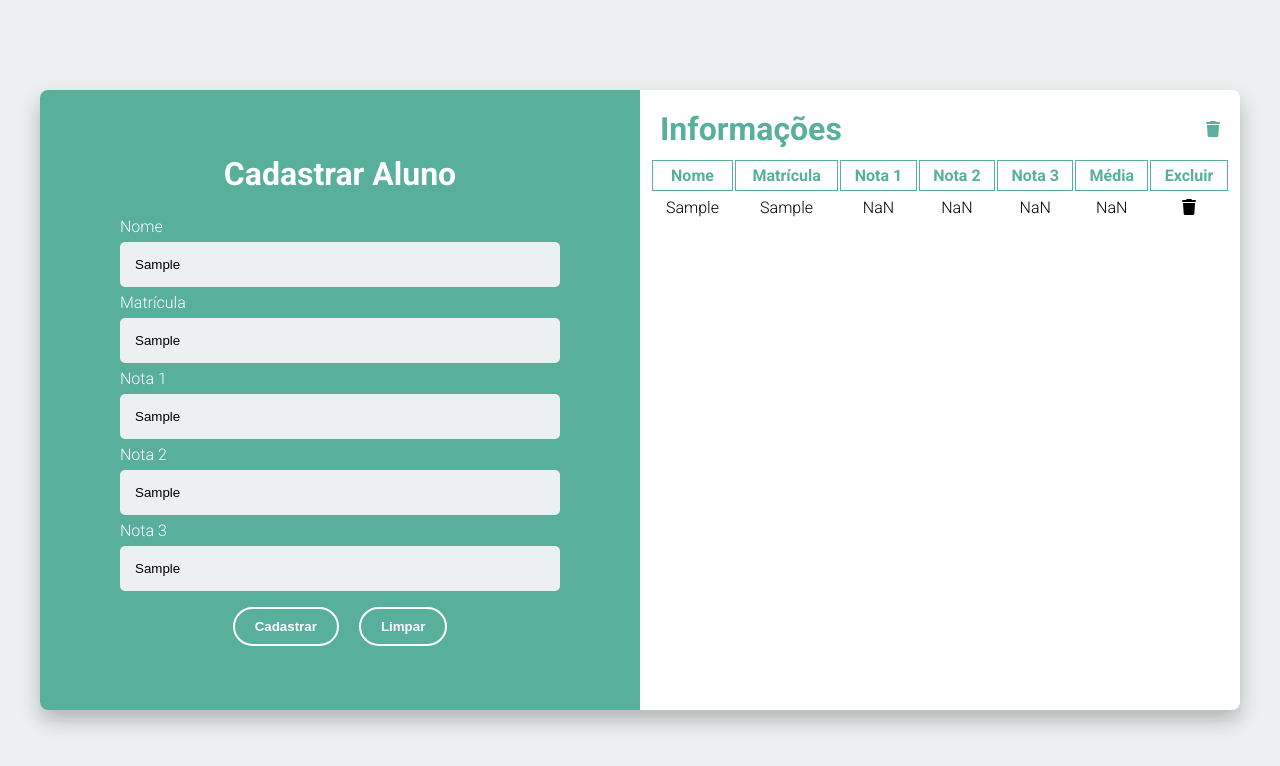
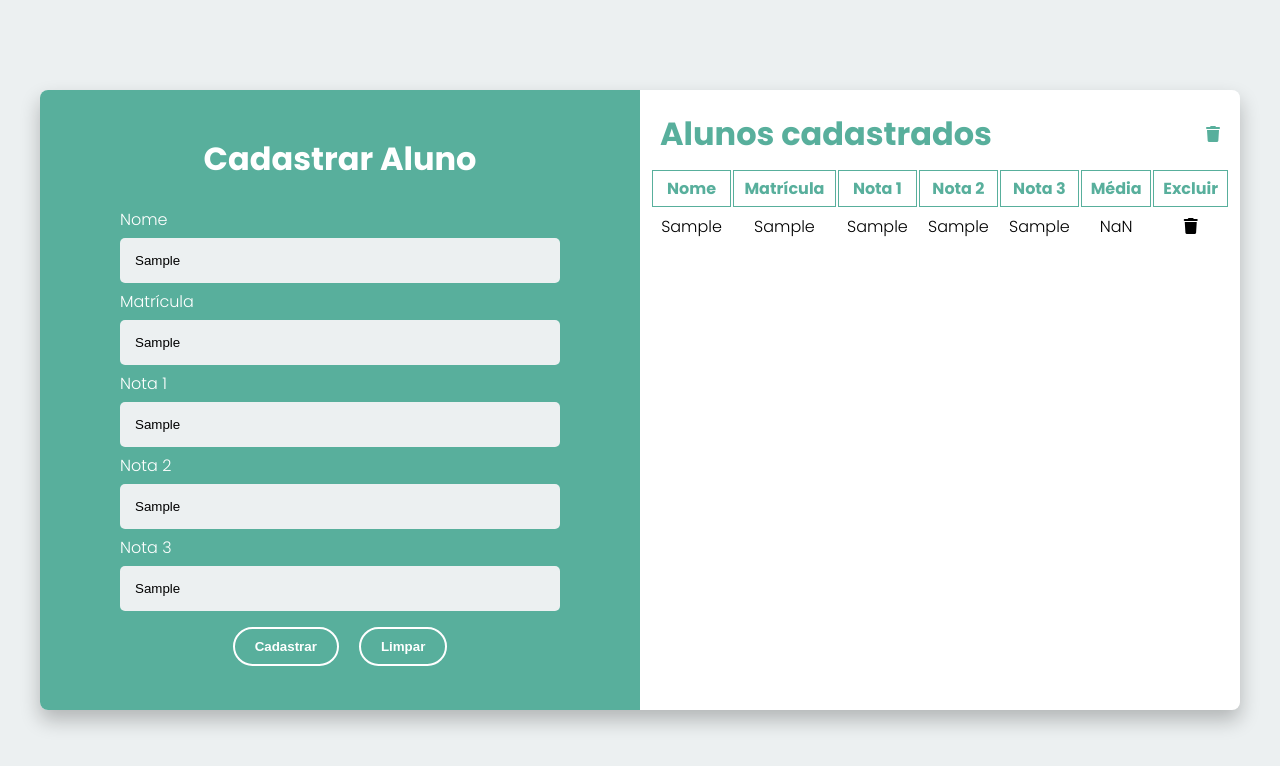
Before and after one commit to wllysses/cadastro_alunos, a website with bundled scripts: page index.html in a window 1280 px wide. Both pictures are taken after typing "Sample", "Sample", "Sample", "Sample", "Sample" into the empty fields and a click on the button "Cadastrar". Built offline with nearby package versions, Linux system fonts and the light colour scheme.

Commit message:
first commit

```diff
--- a/index.html
+++ b/index.html
@@ -10,6 +10,9 @@
     <script src="https://kit.fontawesome.com/8ff11ff9ec.js" crossorigin="anonymous"></script>
     <link rel="stylesheet" href="https://cdnjs.cloudflare.com/ajax/libs/animate.css/4.1.1/animate.min.css"/>
     <script type="module" src="./src/js/index.js" defer></script>
+    <link rel="preconnect" href="https://fonts.googleapis.com">
+    <link rel="preconnect" href="https://fonts.gstatic.com" crossorigin>
+    <link href="https://fonts.googleapis.com/css2?family=Poppins:wght@300;700&display=swap" rel="stylesheet">
 </head>
 <body>
     <main class="container animate__animated animate__fadeInDown">
@@ -17,15 +20,15 @@
             <h1>Cadastrar Aluno</h1>
             <form>
                 <h4>Nome</h4>
-                <input type="text" placeholder="Nome do aluno" id="studentName">
+                <input type="text" placeholder="Nome do aluno" id="studentName" required>
                 <h4>Matrícula</h4>
-                <input type="text" placeholder="Matrícula do aluno" id="studentRegistration">
+                <input type="text" placeholder="Matrícula do aluno" id="studentRegistration" required>
                 <h4>Nota 1</h4>
-                <input type="text" placeholder="Informe a nota 1" id="studentNote1">
+                <input type="text" placeholder="Informe a nota 1" id="studentNote1" required>
                 <h4>Nota 2</h4>
-                <input type="text" placeholder="Informe a nota 2" id="studentNote2">
+                <input type="text" placeholder="Informe a nota 2" id="studentNote2" required>
                 <h4>Nota 3</h4>
-                <input type="text" placeholder="Informe a nota 3" id="studentNote3">
+                <input type="text" placeholder="Informe a nota 3" id="studentNote3" required>
 
                 <div class="buttons">
                     <button type="submit">Cadastrar</button>
@@ -35,10 +38,11 @@
         </section>
         <section class="infoWrapper">
             <div class="infoWrapperHeader">
-                <h2>Informações</h2>
-                <i class="fa-solid fa-trash deleteAll" style="cursor: pointer;" title="Apagar tudo"></i>
+                <h2>Alunos cadastrados</h2>
+                <i class="fa-solid fa-trash deleteAll" style="cursor: pointer;" title="Apagar todos os alunos" id="deleteAllStudents"></i>
             </div>
             <table>
+                <thead>
                     <tr>
                         <th>Nome</th>
                         <th>Matrícula</th>
@@ -48,6 +52,10 @@
                         <th>Média</th>
                         <th>Excluir</th>
                     </tr>
+                </thead>
+                <tbody class="studentRegistryList">
+
+                </tbody>
             </table>
         </section>
     </main>
--- a/src/css/style.scss
+++ b/src/css/style.scss
@@ -11,7 +11,7 @@ body {
     height: 100vh;
     display: grid;
     place-items: center;
-    font-family: 'Roboto', sans-serif;
+    font-family: 'Poppins', sans-serif;
     padding: 10px;
 }
 
@@ -115,6 +115,7 @@ html {
         table {
             width: 100%;
             text-align: center;
+            font-weight: 300;
 
             th {
                 border: 1px solid #58af9c;
--- a/src/js/class.js
+++ b/src/js/class.js
@@ -1,12 +1,10 @@
-class Student {
-    //attributes
+export default class Student {
     name;
     registration;
     note1;
     note2;
     note3;
 
-    //method constructor
     constructor(name, registration, note1, note2, note3) {
         this.name = name;
         this.registration = registration;
@@ -58,8 +56,6 @@ class Student {
 
     //action methods
     calculateAverage() {
-        return ((this.note1 + this.note2 + this.note3) / 3).toFixed(1)
+        return ((Number(this.note1) + Number(this.note2 )+ Number(this.note3)) / 3).toFixed(1)
     }
 }
-
-export { Student }
--- a/src/js/index.js
+++ b/src/js/index.js
@@ -1,4 +1,4 @@
-import { Student } from '../js/class.js'
+import Student from '../js/class.js'
 
 const inputStudentName = document.getElementById('studentName')
 const inputStudentRegistration = document.getElementById('studentRegistration')
@@ -6,36 +6,53 @@ const inputStudentNote1 = (document.getElementById('studentNote1'))
 const inputStudentNote2 = document.getElementById('studentNote2')
 const inputStudentNote3 = document.getElementById('studentNote3')
 const studentForm = document.querySelector('form')
-const tableStudentInfo = document.querySelector('table')
-const btnDeleteAll = document.querySelector('.deleteAll')
+const tableStudentInfo = document.querySelector('.studentRegistryList')
+const btnDeleteAllStudents = document.querySelector('#deleteAllStudents')
 
-//instanciando o Objeto student da classe Student
-let student = new Student()
 
-//funções para cada ação
-function createStudent(objStudent) {
-    objStudent.setName(inputStudentName.value)
-    objStudent.setRegistration(inputStudentRegistration.value)
-    objStudent.setNote1(Number(inputStudentNote1.value))
-    objStudent.setNote2(Number(inputStudentNote2.value))
-    objStudent.setNote3(Number(inputStudentNote3.value))
+function createStudent() {
+    let student = new Student(inputStudentName.value, inputStudentRegistration.value, inputStudentNote1.value, inputStudentNote2.value, inputStudentNote3.value)
 
-    if (objStudent.getName() == '' || objStudent.getRegistration() == '' || objStudent.getNote1() == '' || objStudent.getNote2() == '' || objStudent.getNote3() == '') {
-        alert('Preencha todos os campos.')
-        return
-    }
 
-    tableStudentInfo.innerHTML += `
-                                        <tr class='listItem'>
-                                            <td id="name">${objStudent.getName()}</td>
-                                            <td id="registration">${objStudent.getRegistration()}</td>
-                                            <td id="note1">${objStudent.getNote1()}</td>
-                                            <td id="note2">${objStudent.getNote2()}</td>
-                                            <td id="note3">${objStudent.getNote3()}</td>
-                                            <td id="average">${objStudent.calculateAverage()}</td>
-                                            <td><i class="fa-solid fa-trash delete" style="cursor: pointer;" title="Apagar aluno"></i></td>
-                                        </tr>
-                                    `
+    const trElement = document.createElement('tr')
+    trElement.setAttribute('class', 'listItem')
+    tableStudentInfo.appendChild(trElement)
+
+    const tdElementName = document.createElement('td')
+    tdElementName.setAttribute('id', 'name')
+    tdElementName.innerText = student.getName()
+    trElement.appendChild(tdElementName)
+
+    const tdElementRegistration = document.createElement('td')
+    tdElementRegistration.setAttribute('id', 'registration')
+    tdElementRegistration.innerText = student.getRegistration()
+    trElement.appendChild(tdElementRegistration)
+
+    const tdElementNote1 = document.createElement('td')
+    tdElementNote1.setAttribute('id', 'note1')
+    tdElementNote1.innerText = student.getNote1()
+    trElement.appendChild(tdElementNote1)
+
+    const tdElementNote2 = document.createElement('td')
+    tdElementNote2.setAttribute('id', 'note2')
+    tdElementNote2.innerText = student.getNote2()
+    trElement.appendChild(tdElementNote2)
+
+    const tdElementNote3 = document.createElement('td')
+    tdElementNote3.setAttribute('id', 'note3')
+    tdElementNote3.innerText = student.getNote3()
+    trElement.appendChild(tdElementNote3)
+
+    const tdElementAverage = document.createElement('td')
+    tdElementAverage.setAttribute('id', 'average')
+    tdElementAverage.innerText = student.calculateAverage()
+    trElement.appendChild(tdElementAverage)
+
+    const tdElementBtnDeleteStudent = document.createElement('td')
+    tdElementBtnDeleteStudent.innerHTML = '<i class="fa-solid fa-trash delete" style="cursor: pointer;" title="Apagar aluno"></i>'
+    trElement.appendChild(tdElementBtnDeleteStudent)
+
+
     deleteStudent()
 }
 
@@ -50,21 +67,18 @@ function deleteStudent() {
 }
 
 function deleteAllStudent() {
-    document.querySelectorAll('table .listItem').forEach(item => {
-        item.remove()
-    })
+    tableStudentInfo.innerHTML = ''
 }
 
-//evento para adicionar aluno
-studentForm.onsubmit = function (e) {
-    e.preventDefault()
+studentForm.onsubmit = function (event) {
+    event.preventDefault()
 
-    createStudent(student)
+    createStudent()
 }
 
-//evento para remover todos os alunos
-btnDeleteAll.onclick = function() {
-    if(confirm('Deseja realmente apagar todos os alunos?')) {
+btnDeleteAllStudents.onclick = function() {
+    let questionToUser = confirm('Deseja apagar todos os alunos?')
+    if(questionToUser) {
         deleteAllStudent()
     }
 }
```
Also changed, not shown: src/css/style.css, 1 other file. Lines whose indentation alone changed are shown as unchanged.
